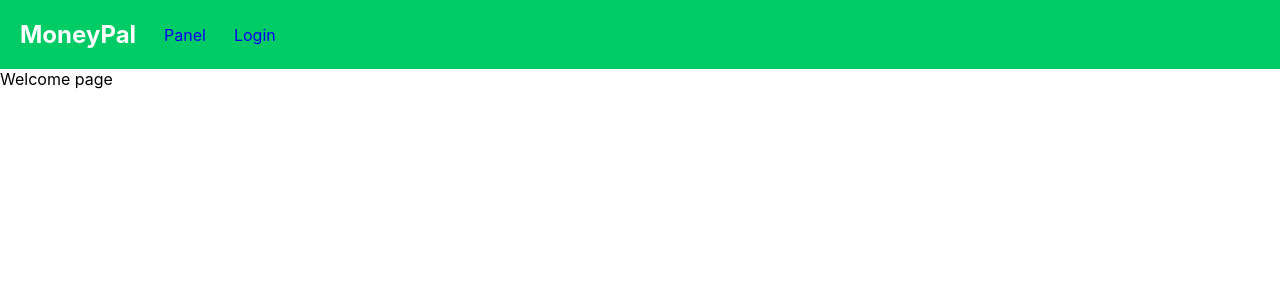
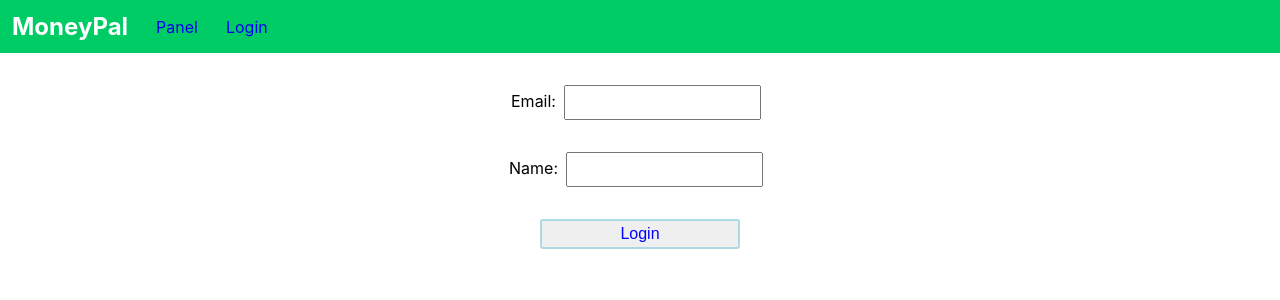
Before and after one commit to ivandax/moneypal, a React (Create React App) app: page /welcome in a window 1280 px wide. Shown: the top 300 px of the page. Built offline with nearby package versions, Linux system fonts and the light colour scheme.

Commit message:
Implement input states to track email and name

```diff
--- a/src/presentation/Welcome.tsx
+++ b/src/presentation/Welcome.tsx
@@ -1,5 +1,56 @@
 import * as React from "react";
+import styled from "styled-components";
+
+const FormContainer = styled.form`
+    width: 100%;
+    display: flex;
+    flex-direction: column;
+    align-items: center;
+    padding: 16px;
+`;
+
+const Label = styled.label`
+    padding: 8px;
+`;
+
+const Input = styled.input`
+    padding: 8px;
+    margin: 8px;
+`;
+
+const Button = styled.button`
+    color: blue;
+    font-size: 1em;
+    margin: 1em;
+    padding: 0.25em 1em;
+    border: 2px solid lightblue;
+    border-radius: 3px;
+    width: 200px;
+`;
 
 export function Welcome(): JSX.Element {
-    return <div>Welcome page</div>;
+    const [data, setData] = React.useState({ name: "", email: "" });
+    return (
+        <FormContainer>
+            <Label>
+                Email:
+                <Input
+                    type="email"
+                    name="email"
+                    value={data.email}
+                    onChange={(event): void => setData({ ...data, email: event.target.value })}
+                />
+            </Label>
+            <Label>
+                Name:
+                <Input
+                    type="text"
+                    name="name"
+                    value={data.name}
+                    onChange={(event): void => setData({ ...data, name: event.target.value })}
+                />
+            </Label>
+            <Button type="submit">Login</Button>
+        </FormContainer>
+    );
 }
--- a/src/presentation/components/Header.tsx
+++ b/src/presentation/components/Header.tsx
@@ -9,7 +9,7 @@ const Toolbar = styled.div`
     align-items: center;
     background-color: ${({ theme }: CustomTheme): string => theme.headerColor};
     font-size: 1rem;
-    padding: 1em 1em;
+    padding: 0.5em 0.5em;
 `;
 
 const LinkContainer = styled.div`
```
